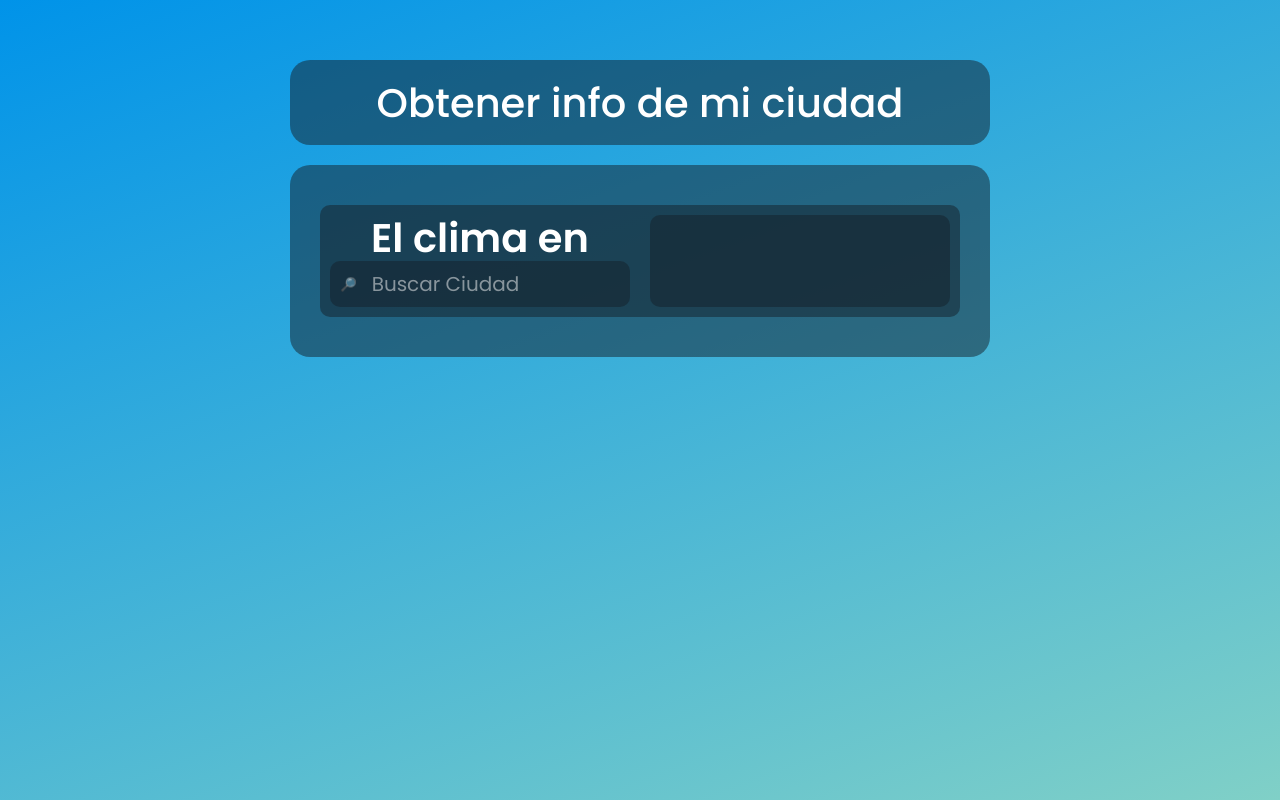
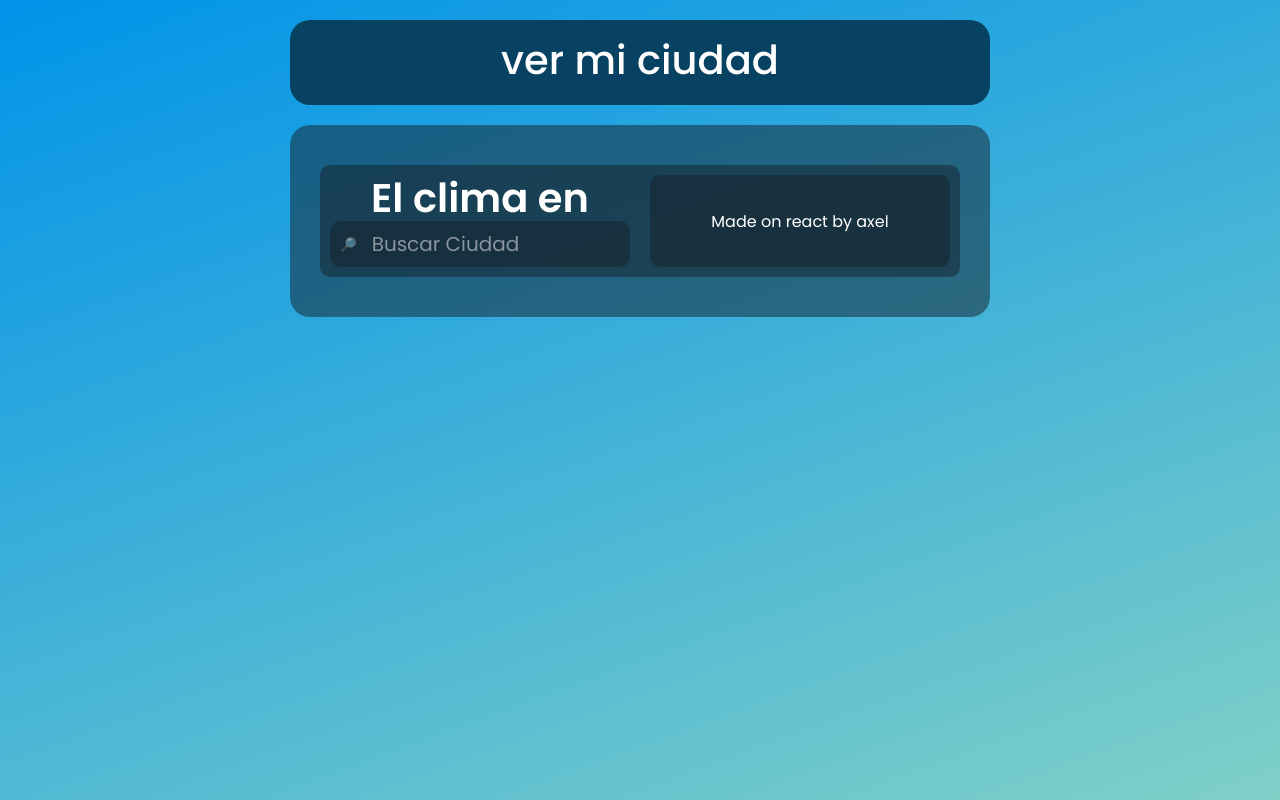
Before and after one commit to Leracius/Weather-app-2, a React (Vite) app: page / in a window 1280 px wide. Built offline with nearby package versions, Linux system fonts and the light colour scheme.

Commit message:
last fix

```diff
--- a/src/components/CurrentWeather/CurrentWeather.jsx
+++ b/src/components/CurrentWeather/CurrentWeather.jsx
@@ -35,26 +35,17 @@ const CurrentWeather = () => {
     <Container isExpanded={expanded}>
       {weather ? (
         <WeatherInfo>
-          <Flag
-            className={`fi fi-${weather.city.country.toLowerCase()}`}
-          ></Flag>
           <TitleInfo onClick={expand}>
             {weather.city.name} {convertCelsius(weather.list[0].main.temp)}°
-            {/* <img
-              src={`https://openweathermap.org/img/wn/${weather.list[0].weather[0].icon}@2x.png`}
-            ></img> */}
+            <Flag
+              className={`fi fi-${weather.city.country.toLowerCase()}`}
+            ></Flag>
           </TitleInfo>
           {!expanded && <Forecast forecast={weather} />}
-
-          {/* <TbClockHour9 />
-          <p>{formatDate(new Date(weather.list[0].dt * 1000))}</p>
-          <button onClick={showDates(weather.list)}>check</button> */}
         </WeatherInfo>
       ) : (
         <WeatherInfo>
-          <TitleInfo onClick={getCurrentWeather}>
-            Obtener info de mi ciudad
-          </TitleInfo>
+          <TitleInfo onClick={getCurrentWeather}>ver mi ciudad</TitleInfo>
         </WeatherInfo>
       )}
     </Container>
--- a/src/components/CurrentWeather/CurrentWeatherStyles.js
+++ b/src/components/CurrentWeather/CurrentWeatherStyles.js
@@ -1,21 +1,26 @@
 import styled from "styled-components";
 
 export const Container = styled.div`
-  height: ${({ isExpanded }) => (isExpanded ? "85px" : "350px")};
-  background-color: #15202b80;
+  height: ${({ isExpanded }) => (isExpanded ? "85px" : "330px")};
+  background-color: #084263;
   transition: height 1s ease 0s;
   width: 100%;
   max-width: 700px;
-  padding: 0 20px;
+  padding: 10px;
   border-radius: 20px;
   display: flex;
-  align-items: center;
-  justify-content: center;
+  /* align-items: center; */
+  justify-content: space-between;
   margin-bottom: 20px;
   overflow: hidden;
   @media (max-width: 767px) {
     height: ${({ isExpanded }) => (isExpanded ? "60px" : "500px")};
     padding: 10px;
+    position: fixed;
+    z-index: 10;
+    top: 10px;
+    border: 3px solid white;
+    border-radius: 10px;
   }
 `;
 
@@ -32,6 +37,7 @@ export const TitleInfo = styled.div`
   align-items: center;
   font-size: 40px;
   font-weight: 500;
+  gap: 10px;
   @media (max-width: 767px) {
     font-size: 25px;
     font-weight: 600;
@@ -46,12 +52,12 @@ export const TitleInfo = styled.div`
 `;
 
 export const Flag = styled.span`
-  position: absolute;
+  /* position: absolute;
   left: 20px;
   top: 20px;
   width: 100px;
-  height: 100px;
-  @media (max-width: 767px) {
+  height: 100px; */
+  /* @media (max-width: 767px) {
     display: none;
-  }
+  } */
 `;
--- a/src/components/Search/Search.jsx
+++ b/src/components/Search/Search.jsx
@@ -61,7 +61,9 @@ export const Search = () => {
             placeholder="Buscar Ciudad"
           />
         </form>
-        <Hour></Hour>
+        <Hour>
+          <p>Made on react by axel</p>
+        </Hour>
       </SearchContainer>
       {!cities ? (
         <Wait>Ingrese una ciudad...</Wait>
--- a/src/components/Search/SearchStyles.js
+++ b/src/components/Search/SearchStyles.js
@@ -84,5 +84,12 @@ export const Hour = styled.div`
   grid-area: 1 / 2 / 3 / 3;
   background-color: #15202b80;
   border-radius: 10px;
+  display: flex;
+  flex-direction: column;
+  justify-content: center;
+  align-items: center;
   height: 100%;
+  @media (max-width: 767px) {
+    display: none;
+  }
 `;
--- a/src/styles/index.css
+++ b/src/styles/index.css
@@ -41,6 +41,7 @@ body {
   color: white;
   font-family: "Poppins", sans-serif;
   min-height: 100vh;
+  background-color: #084263;
 }
 
 main {
@@ -48,12 +49,12 @@ main {
   justify-content: center;
   flex-direction: column;
   align-items: center;
-  padding: 60px 5%;
+  padding: 20px 5%;
 }
 
 @media (max-width: 767px) {
   main {
-    padding: 10px;
+    padding: 80px 10px;
   }
 }
 
```
